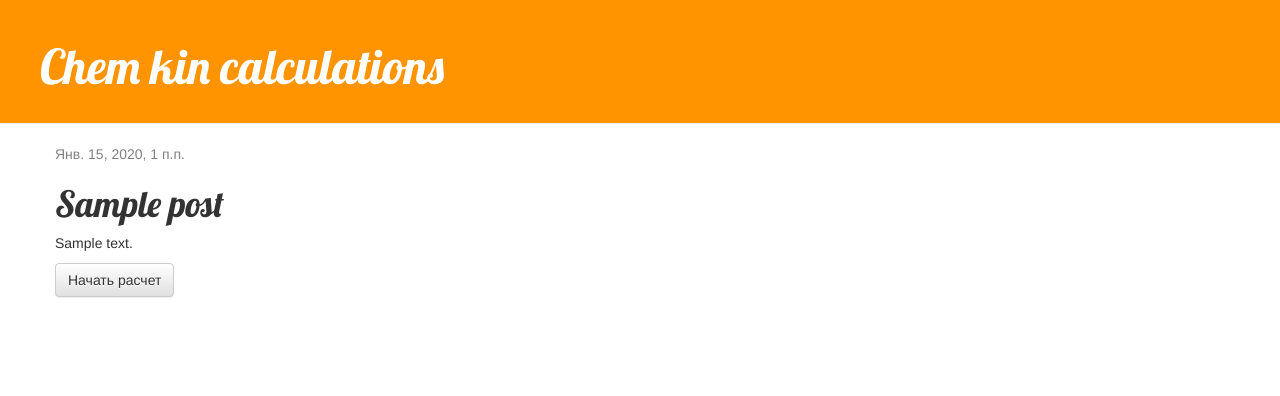
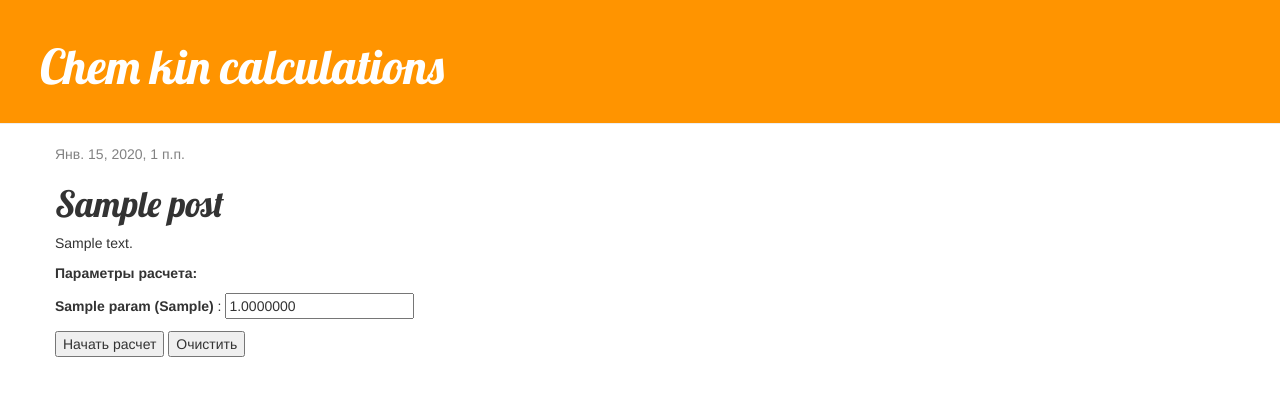
Before and after one commit to leniza19/my-first-blog, a Django app: page /post/1/ in a window 1280 px wide. Shown: the top 396 px of the page. Run offline with Django 3.2, Linux system fonts and the light colour scheme; tables that the repository leaves empty hold one stand-in row (values such as "Sample post"); some libraries are stand-ins or nearby versions.

Commit message:
Добавлена настройка параметров расчета

```diff
--- a/blog/forms.py
+++ b/blog/forms.py
@@ -6,4 +6,4 @@ class PostForm(forms.ModelForm):
 
     class Meta:
         model = Post
-        fields = ('title', 'text',)
+        fields = ('title', 'brief_desc', 'text',)
--- a/blog/models.py
+++ b/blog/models.py
@@ -6,6 +6,7 @@ from django.utils import timezone
 class Post(models.Model):
     author = models.ForeignKey(settings.AUTH_USER_MODEL, on_delete=models.CASCADE)
     title = models.CharField(max_length=200)
+    brief_desc = models.TextField()
     text = models.TextField()
     created_date = models.DateTimeField(default=timezone.now)
     published_date = models.DateTimeField(blank=True, null=True)
@@ -22,6 +23,7 @@ class Param(models.Model):
     param_id = models.IntegerField(primary_key=True, verbose_name='Номер параметра')
     param_name = models.CharField(max_length=20, unique=True, verbose_name='Параметр')
     param_value = models.DecimalField(max_digits=11, decimal_places=7, verbose_name='Значение параметра')
+    param_ed = models.CharField(max_length=20, null = True, verbose_name='Единица измерения')
     problem = models.ForeignKey(Post, null=False, on_delete=models.CASCADE, related_name='problem')
 
     def __str__(self):
--- a/blog/templates/blog/post_detail.html
+++ b/blog/templates/blog/post_detail.html
@@ -13,6 +13,22 @@
 
         <h1>{{ post.title }}</h1>
         <p>{{ post.text|linebreaksbr }}</p>
-        <a class="btn btn-default" href="{% url 'problem_result' pk=post.pk %}">Начать расчет</a>
+
+        <!--<a class="btn btn-default" href="{% url 'problem_result' pk=post.pk %}">Начать расчет</a>-->
+        <p><b>Параметры расчета:</b><br>
+
+        <form name="test" method="post" action="{% url 'problem_result' pk=post.pk %}">
+            {% for param in params %}
+                <p>
+                    <label for = {{ param.param_name}}>{{ param.param_name}} ({{ param.param_ed}})</label> :
+                    <input name={{param.param_name}} type="number"  placeholder={{ param.param_value}} step="0.0000001"
+                    value={{ param.param_value}} >
+                </p>
+            {% endfor %}
+            {% csrf_token %}
+            <p><input type="submit" value="Начать расчет">
+            <input type="reset" value="Очистить"></p>
+        </form>
+
     </div>
 {% endblock %}
--- a/blog/templates/blog/post_list.html
+++ b/blog/templates/blog/post_list.html
@@ -7,7 +7,7 @@
                 {{ post.published_date }}
             </div>
             <h1><a href="{% url 'post_detail' pk=post.pk %}">{{ post.title }}</a></h1>
-            <p>{{ post.text|linebreaksbr }}</p>
+            <p>{{ post.brief_desc|linebreaksbr }}</p>
         </div>
     {% endfor %}
 {% endblock %}
--- a/blog/templates/blog/problem_result.html
+++ b/blog/templates/blog/problem_result.html
@@ -10,7 +10,7 @@
         {% endif %}
 
         <h1>{{ post.title }}</h1>
-        <p>{{ post.text|linebreaksbr }}</p>
+        <!--<p>{{ post.text|linebreaksbr }}</p>-->
         <p><img src="{% static 'test1.png' %}" width="600"></p>
     </div>
 {% endblock %}
--- a/blog/urls.py
+++ b/blog/urls.py
@@ -3,8 +3,8 @@ from . import views
 
 urlpatterns = [
     path('', views.post_list, name='post_list'),
-	path('post/<int:pk>/', views.post_detail, name='post_detail'),
-	path('post/new/', views.post_new, name='post_new'),
-	path('post/<int:pk>/edit/', views.post_edit, name='post_edit'),
+    path('post/<int:pk>/', views.post_detail, name='post_detail'),
+    path('post/new/', views.post_new, name='post_new'),
+    path('post/<int:pk>/edit/', views.post_edit, name='post_edit'),
     path('post/<int:pk>/result/', views.problem_result, name='problem_result'),
 ]
--- a/blog/views.py
+++ b/blog/views.py
@@ -1,6 +1,6 @@
 from django.shortcuts import render
 from django.utils import timezone
-from .models import Post
+from .models import Post, Param
 from django.shortcuts import render, get_object_or_404
 from .forms import PostForm
 from django.shortcuts import redirect
@@ -13,19 +13,28 @@ def post_list(request):
 
 def problem_result(request, pk):
     post = get_object_or_404(Post, pk=pk)
-    optimizer.dir_problem()
+
+    if pk == 1:
+        Eref = request.POST['Eref']
+        k_ref = request.POST['k_ref']
+        Emet = request.POST['Emet']
+        k_met = request.POST['k_met']
+        degree = request.POST['degree']
+        B = request.POST['B']
+        optimizer.dir_problem(Eref, k_ref, Emet, k_met, degree, B)
     return render(request, 'blog/problem_result.html', {'post': post})
 
 def post_detail(request, pk):
     post = get_object_or_404(Post, pk=pk)
-    return render(request, 'blog/post_detail.html', {'post': post})
+    params = Param.objects.filter(problem=post)
+    print(params)
+    return render(request, 'blog/post_detail.html', {'post': post, 'params': params})
 
 def post_edit(request, pk):
     post = get_object_or_404(Post, pk=pk)
     if request.method == "POST":
         form = PostForm(request.POST, instance=post)
         if form.is_valid():
-            print('5')
             post = form.save(commit=False)
             post.author = request.user
             post.published_date = timezone.now()
```
Also changed, not shown: blog/calc/predref_direct/optimizer.py (+5 -49 lines), blog/migrations/0003_param_param_ed.py (added), blog/migrations/0004_auto_20200214_1338.py (added), blog/migrations/0005_post_brief_desc.py (added), test1.png (deleted), 1 other file.
